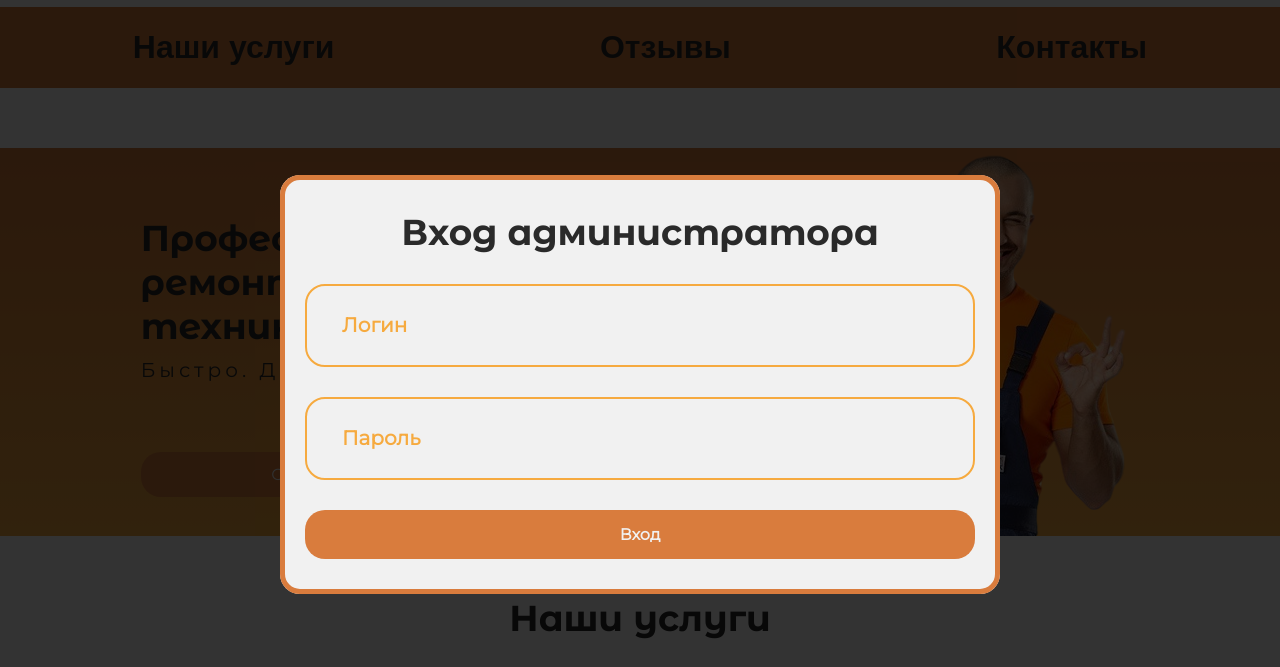
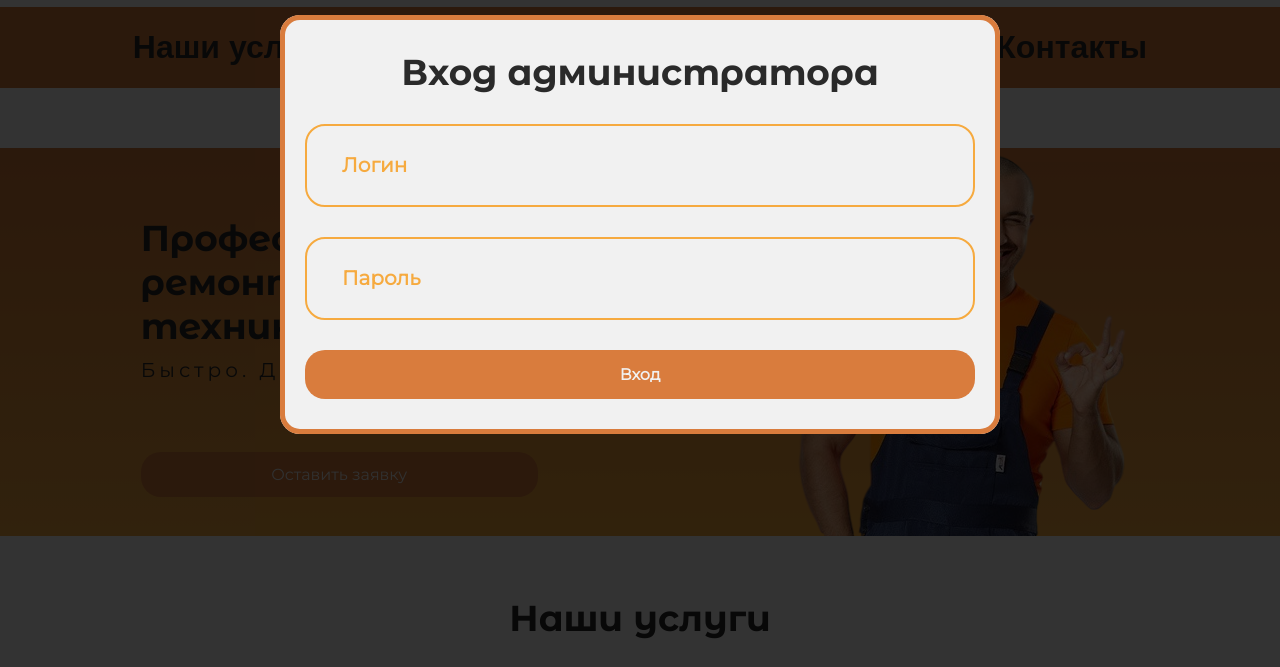
Before and after one commit to lonerdoto/course-work-js, a plain HTML site: page index.html in a window 1280 px wide. Both pictures are taken after a click on the button "Вход". Shown: the part 93-760 px from the top of the page. Drawn offline with Linux system fonts and the light colour scheme.

Commit message:
Update modal.css

```diff
--- a/assets/styles/modal.css
+++ b/assets/styles/modal.css
@@ -53,7 +53,7 @@
 }
 
 .login__container {
-    top: 25%;
+    top: 5%;
 }
 
 .request__form {
```
